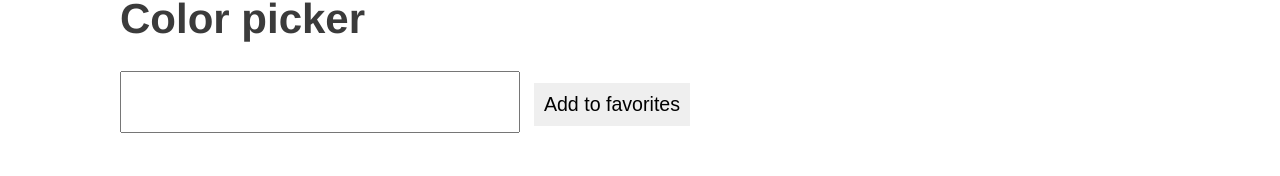
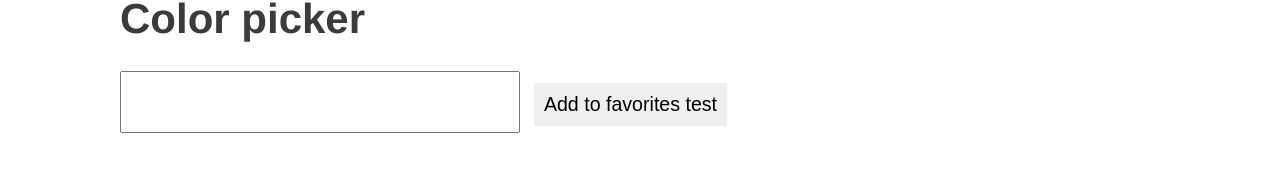
Before and after one commit to helenSi/colorpicker, a plain HTML site: page index.html in a window 1280 px wide. Shown: the part 189-365 px from the top of the page. Drawn offline with Linux system fonts and the light colour scheme.

Commit message:
change button "Add to favourites  test"

```diff
--- a/index.html
+++ b/index.html
@@ -14,7 +14,7 @@
 
 <!-- input box -->
      <input id="color" type="text"> </input>
-     <button id="add-to-favorite">Add to favorites</button>
+     <button id="add-to-favorite">Add to favorites test</button>
 
 
      <div class="row">
```
